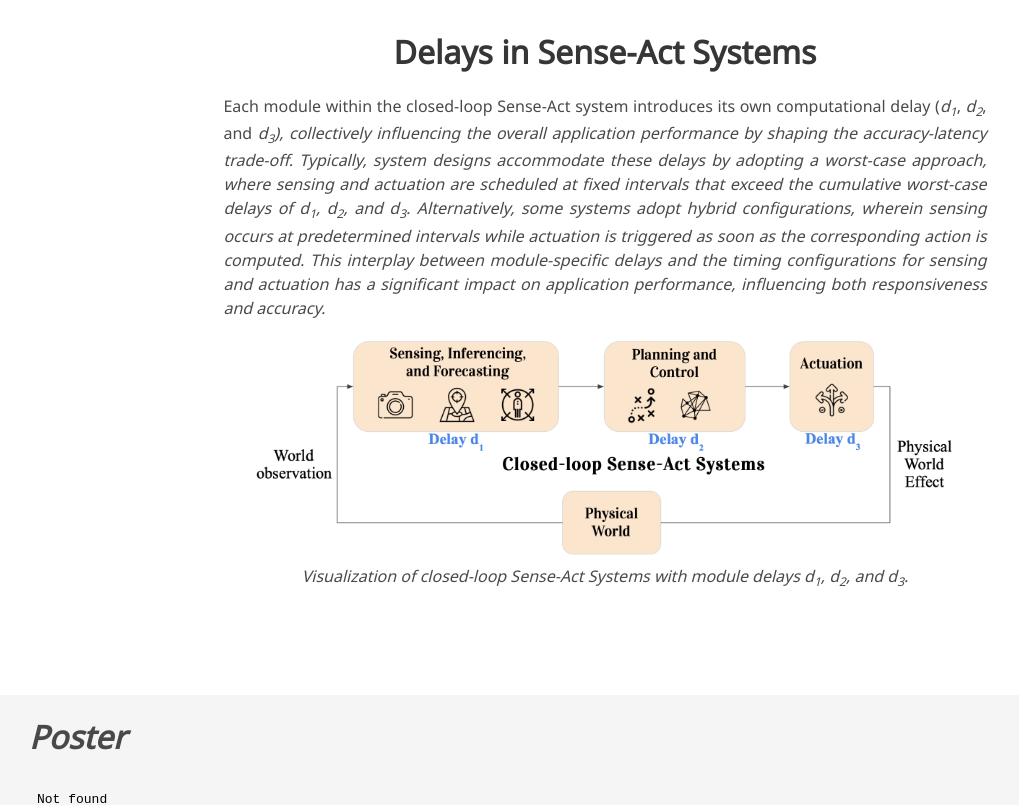
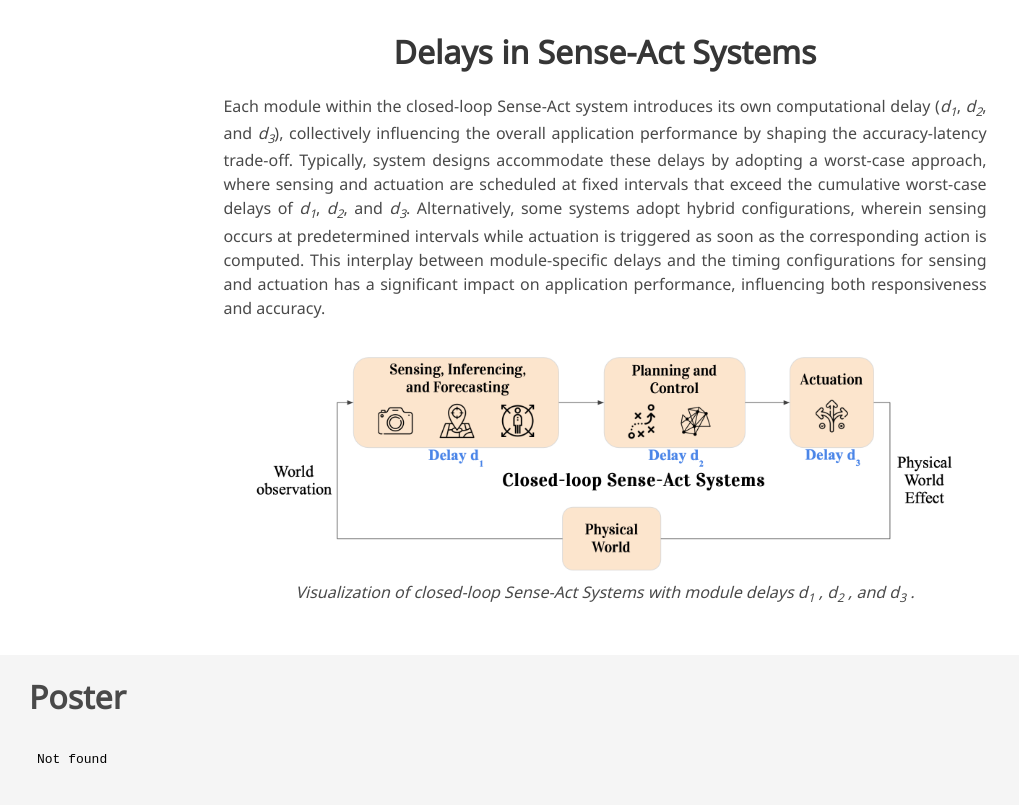
Before and after one commit to Sharma-Pragya/distributed-control-site, a plain HTML site: page index.html in a window 1280 px wide. Shown: the part 880-1685 px from the top of the page, without its empty margins (35-1054 px from the left). Drawn offline with nearby package versions, Linux system fonts and the light colour scheme; some icons are missing; a web font is replaced by a local one.

Commit message:
Update index.html

```diff
--- a/index.html
+++ b/index.html
@@ -162,11 +162,11 @@
         <h2 class="title is-3">Delays in Sense-Act Systems</h2>
         <div class="content has-text-justified">
           <p>
-          Each module within the closed-loop Sense-Act system introduces its own computational delay (<em>d<sub>1</sub></em>, <em>d<sub>2</sub></em>, and <em>d<sub>3</sub>), collectively influencing the overall application performance by shaping the accuracy-latency trade-off. Typically, system designs accommodate these delays by adopting a worst-case approach, where sensing and actuation are scheduled at fixed intervals that exceed the cumulative worst-case delays of <em>d<sub>1</sub></em>, <em>d<sub>2</sub></em>, and <em>d<sub>3</sub>. Alternatively, some systems adopt hybrid configurations, wherein sensing occurs at predetermined intervals while actuation is triggered as soon as the corresponding action is computed. This interplay between module-specific delays and the timing configurations for sensing and actuation has a significant impact on application performance, influencing both responsiveness and accuracy.
+          Each module within the closed-loop Sense-Act system introduces its own computational delay (<em>d<sub>1</sub></em>, <em>d<sub>2</sub></em>, and <em>d<sub>3</sub></em>), collectively influencing the overall application performance by shaping the accuracy-latency trade-off. Typically, system designs accommodate these delays by adopting a worst-case approach, where sensing and actuation are scheduled at fixed intervals that exceed the cumulative worst-case delays of <em>d<sub>1</sub></em>, <em>d<sub>2</sub></em>, and <em>d<sub>3</sub></em>. Alternatively, some systems adopt hybrid configurations, wherein sensing occurs at predetermined intervals while actuation is triggered as soon as the corresponding action is computed. This interplay between module-specific delays and the timing configurations for sensing and actuation has a significant impact on application performance, influencing both responsiveness and accuracy.
           </p>
           <figure>
         <img src="static/images/Figure1.png" alt="intro">
-        <figcaption>Visualization of closed-loop Sense-Act Systems with module delays <em>d<sub>1</sub></em>, <em>d<sub>2</sub></em>, and <em>d<sub>3</sub>.</figcaption>
+        <figcaption>Visualization of closed-loop Sense-Act Systems with module delays <em>d<sub>1</sub></em> , <em>d<sub>2</sub></em> , and <em>d<sub>3</sub></em> .</figcaption>
         </figure>
         </div>
       </div>
```
